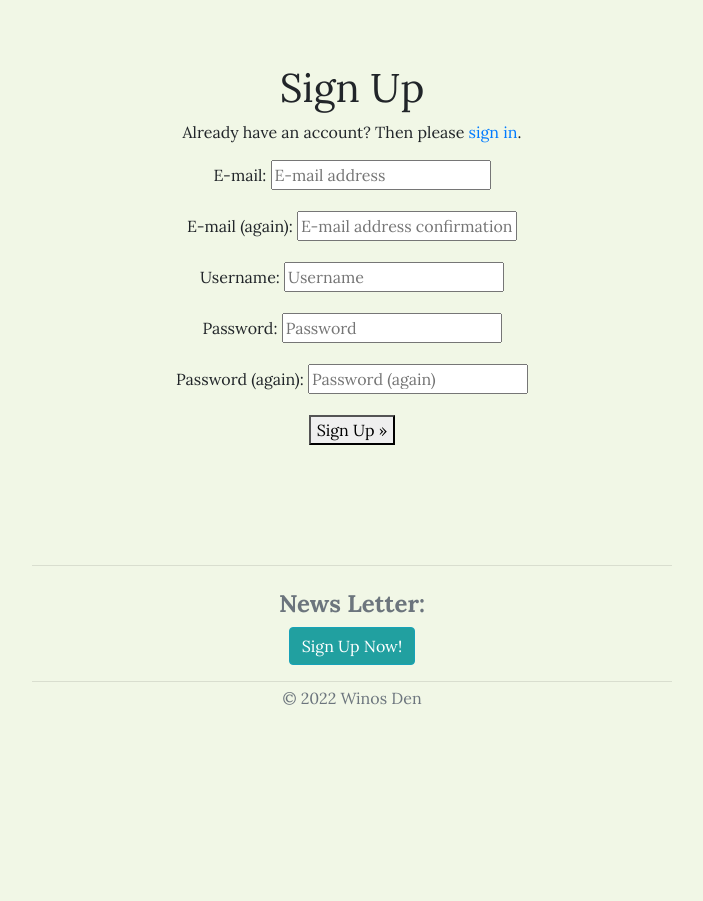
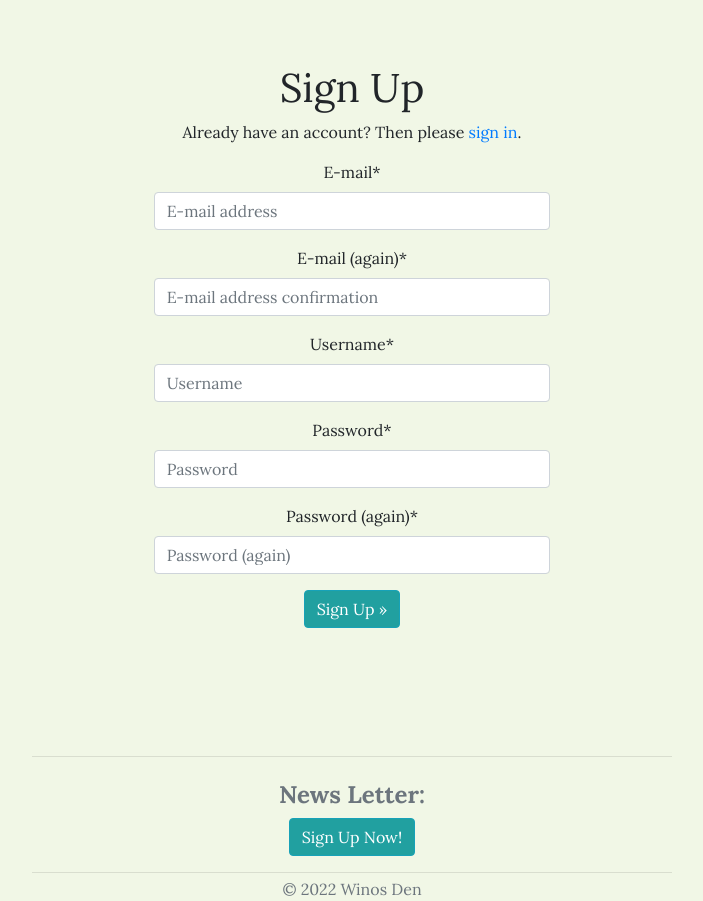
Before and after one commit to roomacarthur/winos_den, a Django app: page /accounts/signup/ in a window 1280 px wide. Shown: the part 82-983 px from the top of the page, without its empty margins (288-991 px from the left). Before the commit the page ends 787 px from the top, so only its background shows below. Run offline with Django 3.2, Linux system fonts and the light colour scheme; some libraries are stand-ins or nearby versions.

Commit message:
update all forms to cripsy and mod to buttons

```diff
--- a/templates/allauth/account/base.html
+++ b/templates/allauth/account/base.html
@@ -1,9 +1,9 @@
 {% extends "base.html" %}
 
 {% block content %}
-    <div class="container py-5">
+    <div class="container-fluid py-5">
         <div class="row text-center">
-            <div class="col-12">
+            <div class="col-12 col-md-6 col-lg-4 mx-auto">
                 <div class="allauth-form-inner-content mt-3">
                     {% block inner_content %}
                     {% endblock %}
--- a/templates/allauth/account/email_confirm.html
+++ b/templates/allauth/account/email_confirm.html
@@ -17,7 +17,7 @@
 
 <form method="post" action="{% url 'account_confirm_email' confirmation.key %}">
 {% csrf_token %}
-    <button type="submit">{% trans 'Confirm' %}</button>
+    <button type="submit" class="btn btn-info mb-2">{% trans 'Confirm' %}</button>
 </form>
 
 {% else %}
--- a/templates/allauth/account/login.html
+++ b/templates/allauth/account/login.html
@@ -35,12 +35,12 @@ for a {{ site_name }} account and sign in below:{% endblocktrans %}</p>
 
 <form class="login" method="POST" action="{% url 'account_login' %}">
   {% csrf_token %}
-  {{ form.as_p }}
+  {{ form|crispy }}
   {% if redirect_field_value %}
   <input type="hidden" name="{{ redirect_field_name }}" value="{{ redirect_field_value }}" />
   {% endif %}
   <a class="button secondaryAction" href="{% url 'account_reset_password' %}">{% trans "Forgot Password?" %}</a>
-  <button class="primaryAction" type="submit">{% trans "Sign In" %}</button>
+  <button class="primaryAction btn btn-info " type="submit">{% trans "Sign In" %}</button>
 </form>
 
 {% endblock %}
--- a/templates/allauth/account/logout.html
+++ b/templates/allauth/account/logout.html
@@ -14,7 +14,7 @@
   {% if redirect_field_value %}
   <input type="hidden" name="{{ redirect_field_name }}" value="{{ redirect_field_value }}"/>
   {% endif %}
-  <button type="submit">{% trans 'Sign Out' %}</button>
+  <button type="submit"class="btn btn-danger mb-2">{% trans 'Sign Out' %}</button>
 </form>
 
 
--- a/templates/allauth/account/password_change.html
+++ b/templates/allauth/account/password_change.html
@@ -9,8 +9,8 @@
 
     <form method="POST" action="{% url 'account_change_password' %}" class="password_change">
         {% csrf_token %}
-        {{ form.as_p }}
-        <button type="submit" name="action">{% trans "Change Password" %}</button>
+        {{ form|crispy }}
+        <button type="submit" class="btn btn-info mb-2" name="action">{% trans "Change Password" %}</button>
         <a href="{% url 'account_reset_password' %}">{% trans "Forgot Password?" %}</a>
     </form>
 {% endblock %}
--- a/templates/allauth/account/password_reset.html
+++ b/templates/allauth/account/password_reset.html
@@ -16,8 +16,8 @@
 
     <form method="POST" action="{% url 'account_reset_password' %}" class="password_reset">
         {% csrf_token %}
-        {{ form.as_p }}
-        <input type="submit" value="{% trans 'Reset My Password' %}" />
+        {{ form|crispy }}
+        <input class="btn btn-info mb-2" type="submit" value="{% trans 'Reset My Password' %}" />
     </form>
 
     <p>{% blocktrans %}Please contact us if you have any trouble resetting your password.{% endblocktrans %}</p>
--- a/templates/allauth/account/password_set.html
+++ b/templates/allauth/account/password_set.html
@@ -9,7 +9,7 @@
 
     <form method="POST" action="{% url 'account_set_password' %}" class="password_set">
         {% csrf_token %}
-        {{ form.as_p }}
-        <input type="submit" name="action" value="{% trans 'Set Password' %}"/>
+        {{ form|crispy }}
+        <input type="submit" class="btn btn-info mb-2" name="action" value="{% trans 'Set Password' %}"/>
     </form>
 {% endblock %}
--- a/templates/allauth/account/signup.html
+++ b/templates/allauth/account/signup.html
@@ -11,11 +11,11 @@
 
 <form class="signup" id="signup_form" method="post" action="{% url 'account_signup' %}">
   {% csrf_token %}
-  {{ form.as_p }}
+  {{ form|crispy }}
   {% if redirect_field_value %}
   <input type="hidden" name="{{ redirect_field_name }}" value="{{ redirect_field_value }}" />
   {% endif %}
-  <button type="submit">{% trans "Sign Up" %} &raquo;</button>
+  <button type="submit" class="btn btn-info mb-2">{% trans "Sign Up" %} &raquo;</button>
 </form>
 
 {% endblock %}
```
